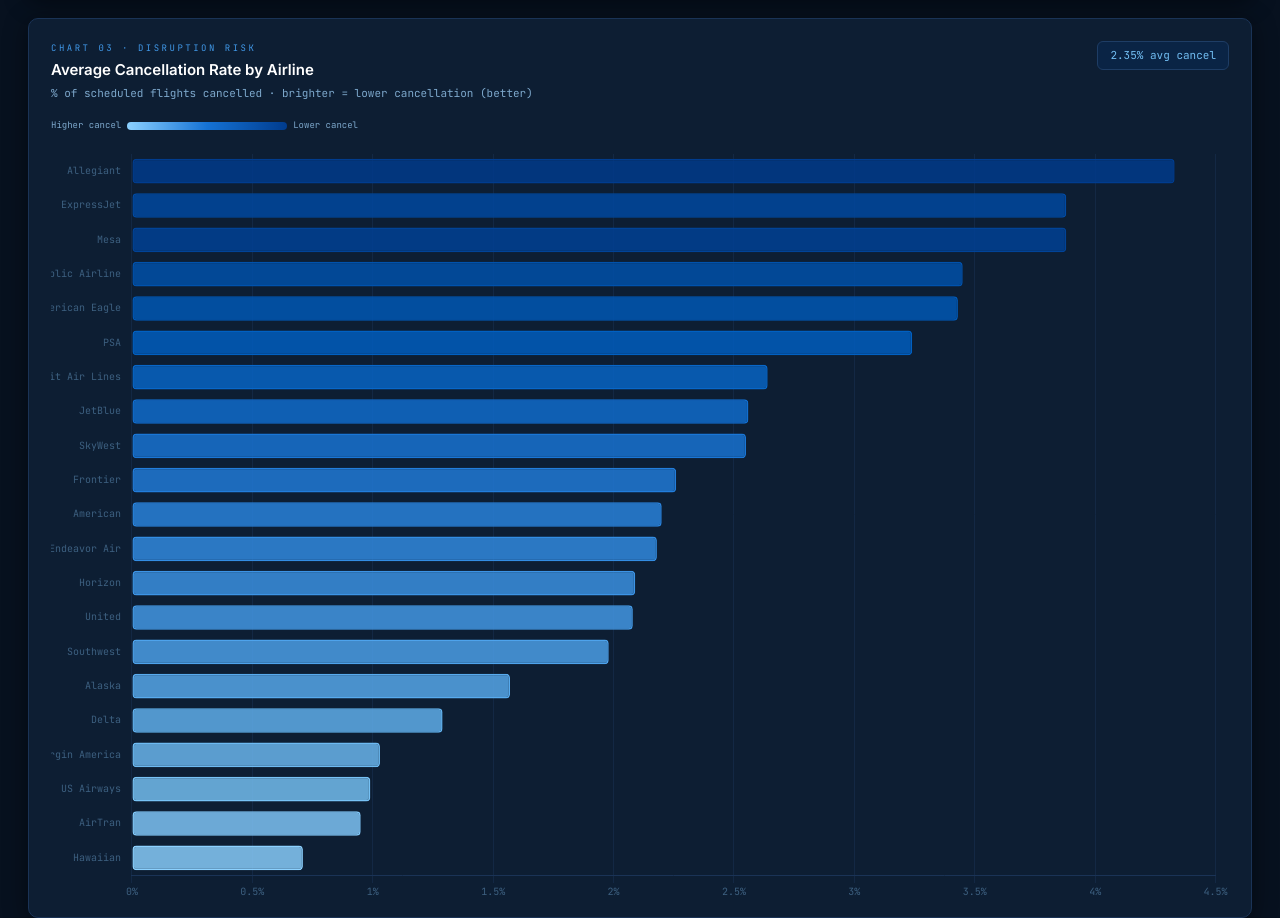
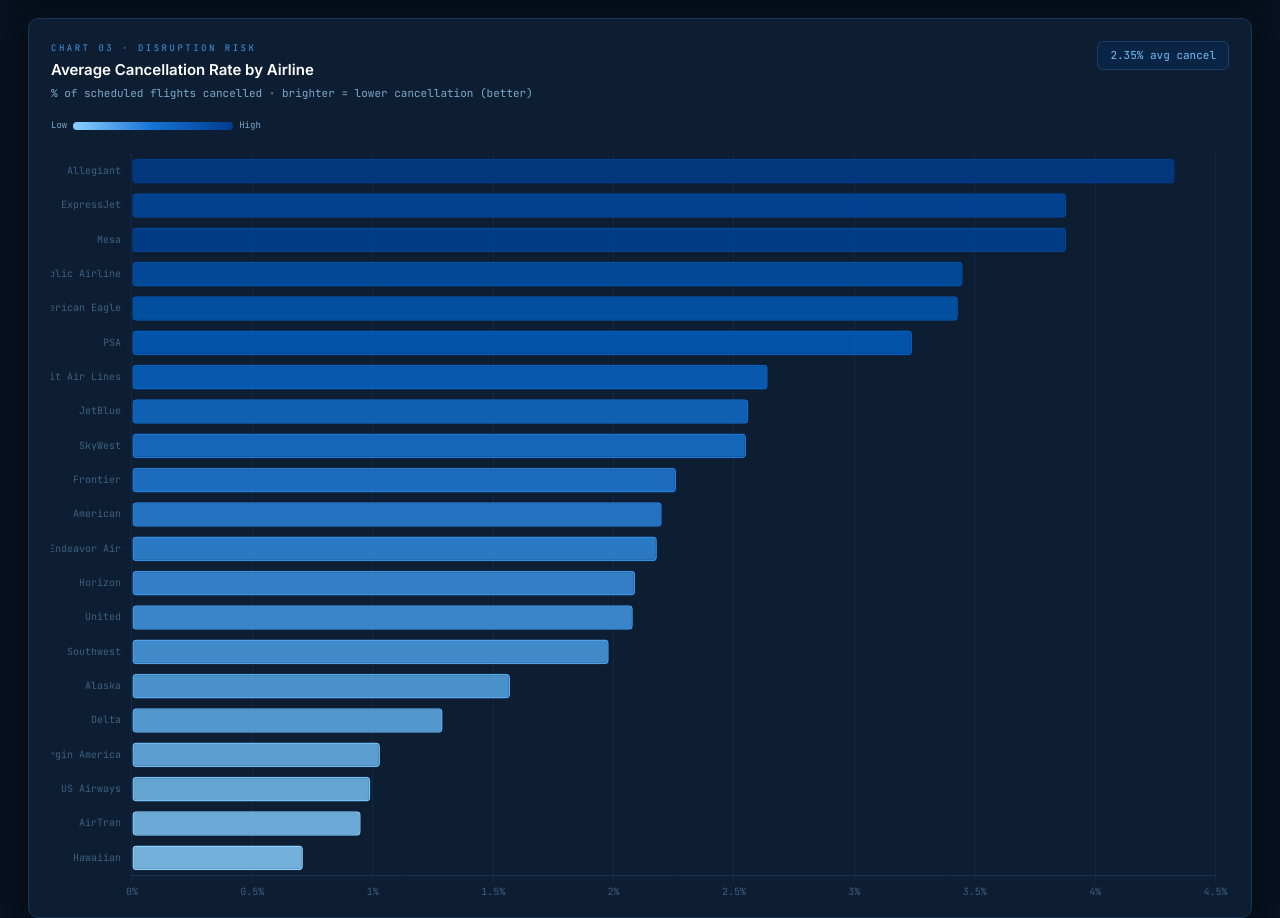
Before and after one commit to forest-eyster/airline-performance.github.io, a plain HTML site: page index.html in a window 1280 px wide. Shown: the part 2261-3179 px from the top of the page. Drawn offline with nearby package versions, Linux system fonts and the light colour scheme.

Commit message:
Update index.html
Changed chart 3's high and low color label.

```diff
--- a/index.html
+++ b/index.html
@@ -369,9 +369,9 @@
       <div class="card-kpi" id="kpi3">— avg %</div>
     </div>
     <div class="color-legend">
-      <span>Higher cancel</span>
+      <span>Low</span>
       <div class="legend-bar reverse"></div>
-      <span>Lower cancel</span>
+      <span>High</span>
     </div>
     <div class="chart-wrap" id="wrap3"><canvas id="chart3"></canvas></div>
     <div class="no-data-msg" id="nd3" style="display:none">No data matches current filters</div>
```
